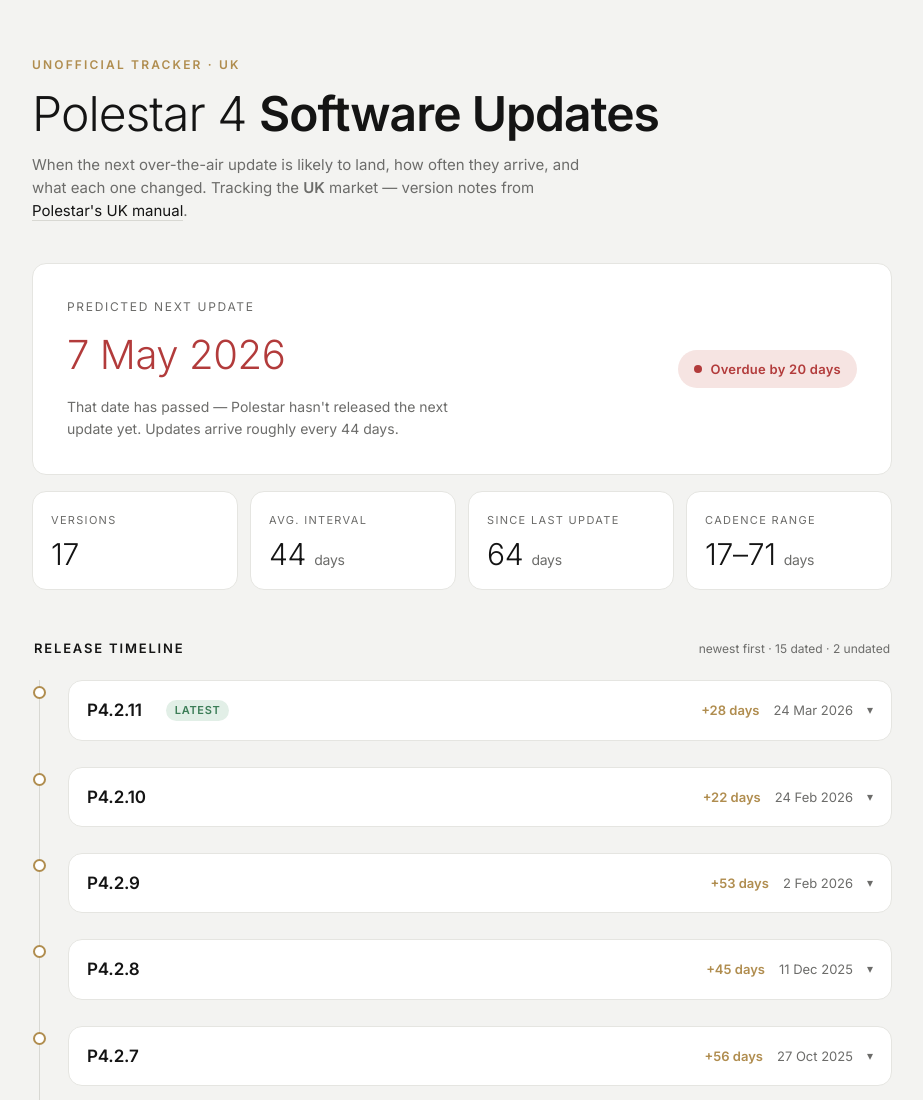
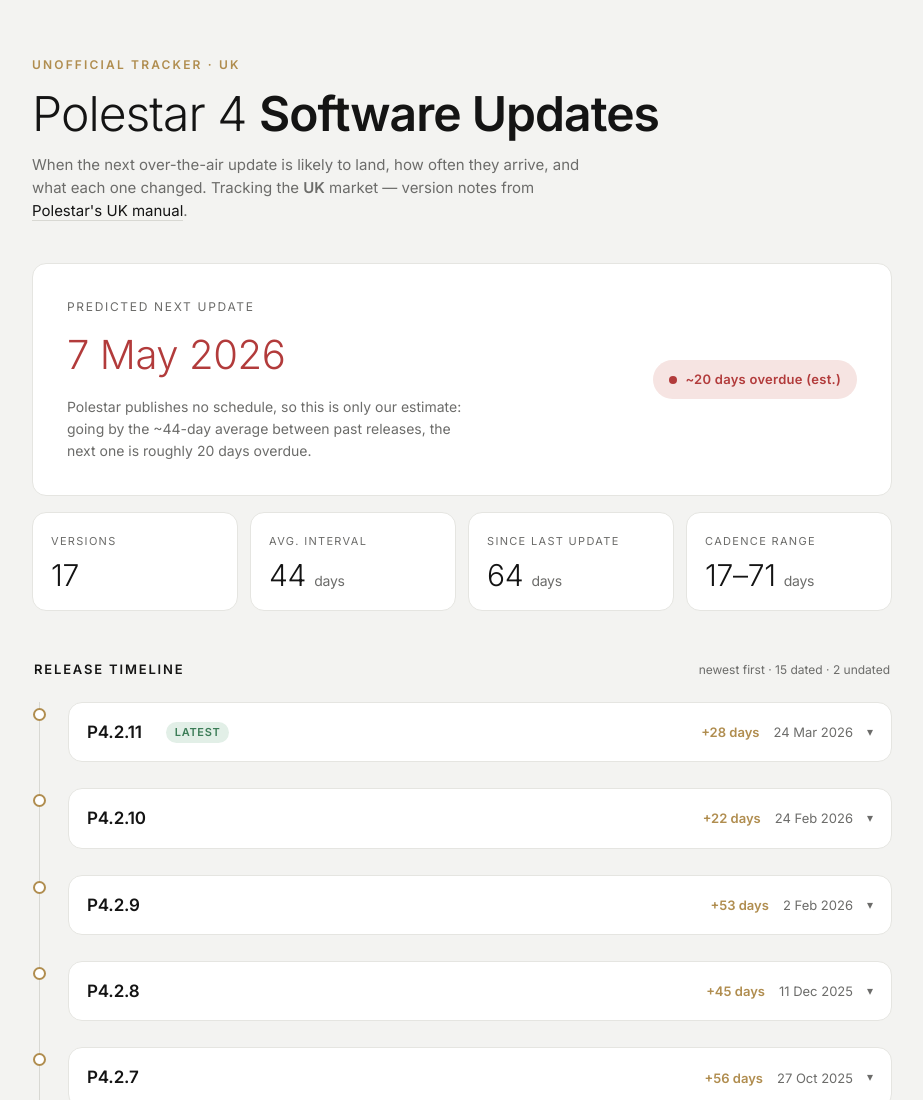
Before and after one commit to JayBizzle/polestar4-updates, a website: page index.html in a window 1280 px wide. Shown: the top 1100 px of the page, without its empty margins (178-1101 px from the left). Drawn offline with Linux system fonts and the light colour scheme.

Commit message:
Frame 'overdue' as an estimate from the historical average, not fact

```diff
--- a/index.html
+++ b/index.html
@@ -192,16 +192,16 @@
   const m = compute();
 
   const bannerSub = m.overdue
-    ? "That date has passed — Polestar hasn't released the next update yet."
-    : "Last update (" + esc(m.last.version) + ") was about " + plural(m.sinceLast,'day') + " ago.";
+    ? "Polestar publishes no schedule, so this is only our estimate: going by the ~" + Math.round(m.avg) + "-day average between past releases, the next one is roughly " + plural(m.overdueBy,'day') + " overdue."
+    : "Last update (" + esc(m.last.version) + ") was about " + plural(m.sinceLast,'day') + " ago. Updates arrive roughly every " + Math.round(m.avg) + " days.";
   document.getElementById('banner').innerHTML = `
     <div>
       <div class="label">Predicted next update</div>
       <div class="date ${m.overdue?'overdue':''}">${fmt(m.predicted)}</div>
-      <div class="sub">${bannerSub} Updates arrive roughly every ${Math.round(m.avg)} days.</div>
+      <div class="sub">${bannerSub}</div>
     </div>
     <div class="badge ${m.overdue?'overdue':'upcoming'}">
-      <span class="dot"></span>${m.overdue ? 'Overdue by '+plural(m.overdueBy,'day') : 'Due in '+plural(-m.overdueBy,'day')}
+      <span class="dot"></span>${m.overdue ? '~'+plural(m.overdueBy,'day')+' overdue (est.)' : 'Due in ~'+plural(-m.overdueBy,'day')}
     </div>`;
 
   const stats = [
```
Also changed, not shown: build.js (+4 -4 lines).
